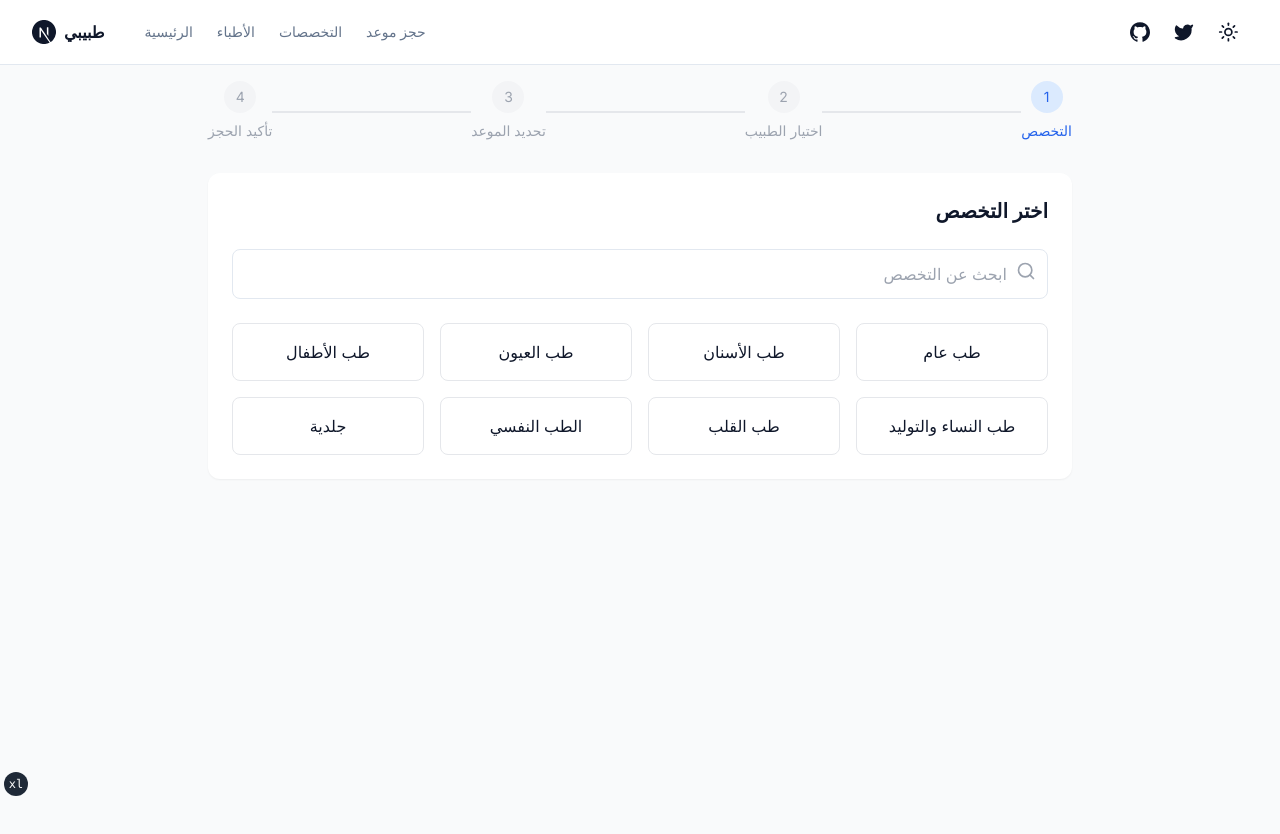
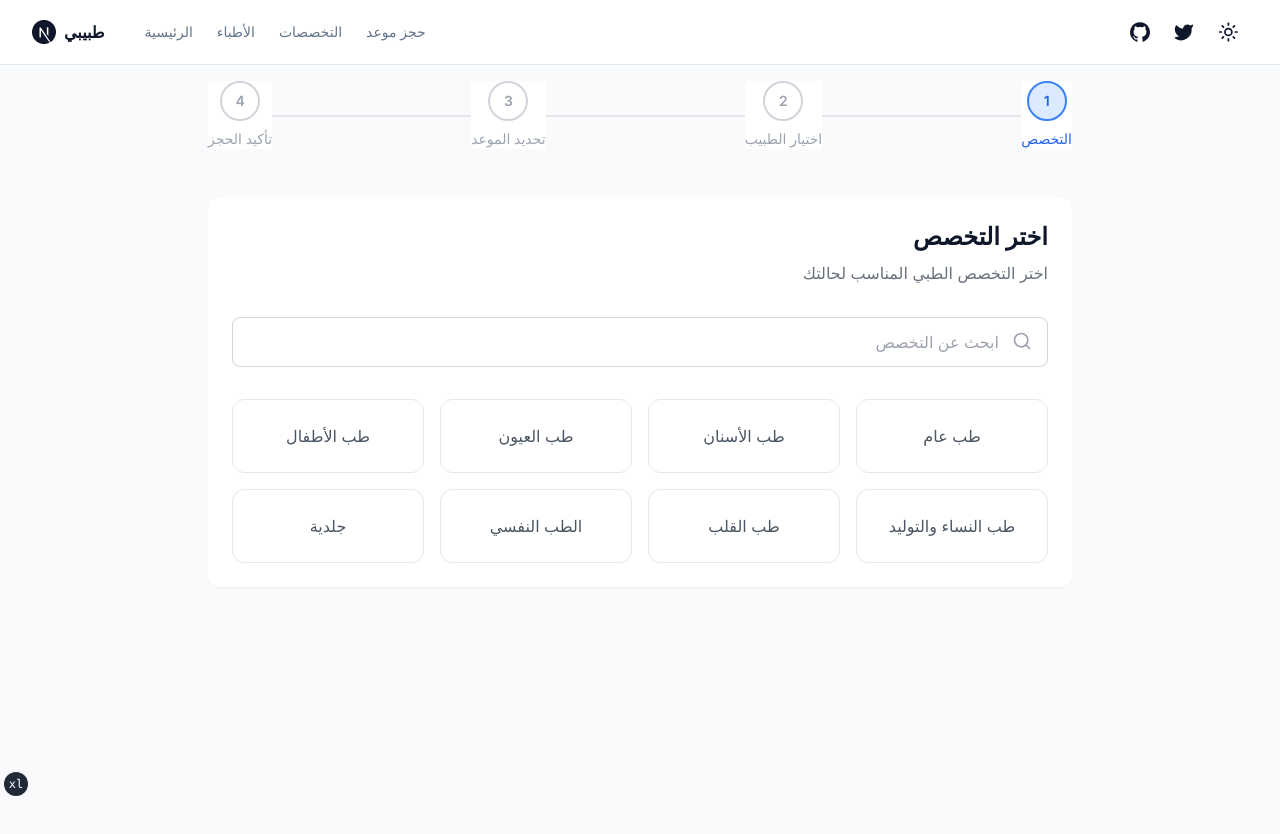
Before and after one commit to teqanyco/next-doctor, a Next.js app: page /appointment in a window 1280 px wide. Shown: the top 834 px of the page. Built offline with nearby package versions, Linux system fonts and the light colour scheme.

Commit message:
add appointment

```diff
--- a/components/AppointmentBooking.tsx
+++ b/components/AppointmentBooking.tsx
@@ -3,7 +3,7 @@
 import { useState } from 'react'
 import {
   Calendar, Clock, User, Search, ChevronRight,
-  ChevronLeft, MapPin, CreditCard, CheckCircle
+  ChevronLeft, MapPin, CreditCard, CheckCircle, Star
 } from "lucide-react"
 
 export default function AppointmentBooking() {
@@ -44,7 +44,8 @@ export default function AppointmentBooking() {
       rating: 4.9,
       location: 'الرياض - العليا',
       price: 200,
-      availability: '15 موعد متاح'
+      availability: '15 موعد متاح',
+      image: '/api/placeholder/100/100'
     },
     {
       id: 2,
@@ -53,14 +54,15 @@ export default function AppointmentBooking() {
       rating: 4.8,
       location: 'الرياض - النخيل',
       price: 180,
-      availability: '8 مواعيد متاحة'
+      availability: '8 مواعيد متاحة',
+      image: '/api/placeholder/100/100'
     }
   ]
 
   const renderStepIndicator = () => (
-    <div className="mb-8">
+    <div className="mb-12">
       <div className="flex items-center justify-between relative">
-        <div className="absolute left-0 right-0 top-1/2 h-0.5 bg-gray-200 -z-1"></div>
+        <div className="absolute left-0 right-0 top-1/2 h-0.5 bg-gray-200"></div>
         {[
           { step: 1, title: 'التخصص' },
           { step: 2, title: 'اختيار الطبيب' },
@@ -69,22 +71,23 @@ export default function AppointmentBooking() {
         ].map(({ step, title }) => (
           <div
             key={step}
-            className={`flex flex-col items-center relative bg-gray-50 z-10
+            className={`flex flex-col items-center relative bg-white z-10
               ${step < currentStep ? 'text-green-600' :
                 step === currentStep ? 'text-blue-600' : 'text-gray-400'}`}
           >
             <div
-              className={`w-8 h-8 rounded-full flex items-center justify-center mb-2
-                ${step < currentStep ? 'bg-green-100' :
-                  step === currentStep ? 'bg-blue-100' : 'bg-gray-100'}`}
+              className={`w-10 h-10 rounded-full flex items-center justify-center mb-2
+                ${step < currentStep ? 'bg-green-100 border-2 border-green-500' :
+                  step === currentStep ? 'bg-blue-100 border-2 border-blue-500' :
+                  'bg-white border-2 border-gray-300'}`}
             >
               {step < currentStep ? (
-                <CheckCircle className="w-5 h-5" />
+                <CheckCircle className="w-6 h-6 text-green-600" />
               ) : (
-                <span className="text-sm">{step}</span>
+                <span className="text-sm font-semibold">{step}</span>
               )}
             </div>
-            <span className="text-sm whitespace-nowrap">{title}</span>
+            <span className="text-sm font-medium whitespace-nowrap">{title}</span>
           </div>
         ))}
       </div>
@@ -92,16 +95,21 @@ export default function AppointmentBooking() {
   )
 
   const renderSpecialtySelection = () => (
-    <div className="space-y-6">
-      <h2 className="text-xl font-semibold mb-4">اختر التخصص</h2>
+    <div className="space-y-8">
+      <div>
+        <h2 className="text-2xl font-semibold mb-2">اختر التخصص</h2>
+        <p className="text-gray-500">اختر التخصص الطبي المناسب لحالتك</p>
+      </div>
+
       <div className="relative">
-        <Search className="absolute right-3 top-3 text-gray-400" size={20} />
+        <Search className="absolute right-4 top-3.5 text-gray-400" size={20} />
         <input
           type="text"
           placeholder="ابحث عن التخصص"
-          className="w-full p-3 pr-10 border rounded-lg"
+          className="w-full p-3 pr-12 border border-gray-300 rounded-lg focus:outline-none focus:border-blue-500 focus:ring-1 focus:ring-blue-500"
         />
       </div>
+
       <div className="grid grid-cols-2 md:grid-cols-4 gap-4">
         {specialties.map((specialty) => (
           <button
@@ -110,8 +118,11 @@ export default function AppointmentBooking() {
               setSelectedSpecialty(specialty)
               setCurrentStep(2)
             }}
-            className={`p-4 rounded-lg border text-center hover:border-blue-500 hover:text-blue-600 transition-colors
-              ${selectedSpecialty === specialty ? 'border-blue-500 text-blue-600' : 'border-gray-200'}`}
+            className={`p-6 rounded-xl text-center transition-all duration-200 hover:shadow-md
+              ${selectedSpecialty === specialty
+                ? 'bg-blue-50 border-2 border-blue-500 text-blue-700'
+                : 'bg-white border border-gray-200 text-gray-600 hover:border-blue-200 hover:bg-blue-50'
+              }`}
           >
             {specialty}
           </button>
@@ -121,8 +132,12 @@ export default function AppointmentBooking() {
   )
 
   const renderDoctorSelection = () => (
-    <div className="space-y-6">
-      <h2 className="text-xl font-semibold mb-4">اختر الطبيب</h2>
+    <div className="space-y-8">
+      <div>
+        <h2 className="text-2xl font-semibold mb-2">اختر الطبيب</h2>
+        <p className="text-gray-500">اختر الطبيب المناسب من القائمة التالية</p>
+      </div>
+
       <div className="space-y-4">
         {doctors.map((doctor) => (
           <div
@@ -131,24 +146,29 @@ export default function AppointmentBooking() {
               setSelectedDoctor(doctor)
               setCurrentStep(3)
             }}
-            className="p-4 border rounded-lg hover:border-blue-500 cursor-pointer transition-colors"
+            className="bg-white rounded-xl border border-gray-200 p-6 hover:border-blue-300 hover:shadow-md transition-all duration-200 cursor-pointer"
           >
             <div className="flex items-start space-x-4 space-x-reverse">
               <img
-                src={`/api/placeholder/80/80`}
+                src={doctor.image}
                 alt={doctor.name}
-                className="w-20 h-20 rounded-lg object-cover"
+                className="w-20 h-20 rounded-lg object-cover border border-gray-100"
               />
               <div className="flex-1">
-                <h3 className="font-semibold text-lg">{doctor.name}</h3>
-                <p className="text-gray-600">{doctor.specialty}</p>
-                <div className="flex items-center text-sm text-gray-500 mt-2">
+                <h3 className="font-semibold text-lg mb-1">{doctor.name}</h3>
+                <p className="text-gray-600 text-sm mb-2">{doctor.specialty}</p>
+                <div className="flex items-center text-sm text-gray-500 mb-2">
                   <MapPin size={16} className="ml-1" />
                   {doctor.location}
                 </div>
-                <div className="flex items-center justify-between mt-3">
-                  <span className="text-green-600">{doctor.availability}</span>
-                  <span className="font-semibold">{doctor.price} دينار</span>
+                <div className="flex items-center">
+                  <div className="flex items-center">
+                    <Star className="w-4 h-4 text-yellow-400 fill-yellow-400" />
+                    <span className="mr-1 text-sm font-medium">{doctor.rating}</span>
+                  </div>
+                  <span className="mx-2 text-gray-300">|</span>
+                  <span className="text-green-600 text-sm">{doctor.availability}</span>
+                  <span className="mr-auto text-lg font-semibold text-blue-600">{doctor.price} دينار</span>
                 </div>
               </div>
             </div>
@@ -159,23 +179,27 @@ export default function AppointmentBooking() {
   )
 
   const renderDateSelection = () => (
-    <div className="space-y-6">
-      <h2 className="text-xl font-semibold mb-4">اختر الموعد</h2>
-      <div className="grid md:grid-cols-2 gap-6">
+    <div className="space-y-8">
+      <div>
+        <h2 className="text-2xl font-semibold mb-2">اختر الموعد</h2>
+        <p className="text-gray-500">حدد التاريخ والوقت المناسب للموعد</p>
+      </div>
+
+      <div className="grid md:grid-cols-2 gap-8">
         <div className="space-y-4">
-          <div className="bg-white p-4 rounded-lg border">
-            <div className="flex justify-between items-center mb-4">
-              <button className="p-1 hover:bg-gray-100 rounded">
-                <ChevronRight size={20} />
+          <div className="bg-white p-6 rounded-xl border border-gray-200">
+            <div className="flex justify-between items-center mb-6">
+              <button className="p-1 hover:bg-gray-100 rounded-lg transition-colors">
+                <ChevronRight size={20} className="text-gray-500" />
               </button>
-              <span className="font-semibold">نوفمبر 2024</span>
-              <button className="p-1 hover:bg-gray-100 rounded">
-                <ChevronLeft size={20} />
+              <span className="font-semibold text-lg">نوفمبر 2024</span>
+              <button className="p-1 hover:bg-gray-100 rounded-lg transition-colors">
+                <ChevronLeft size={20} className="text-gray-500" />
               </button>
             </div>
-            <div className="grid grid-cols-7 gap-2 text-center mb-2">
+            <div className="grid grid-cols-7 gap-2 text-center mb-4">
               {['أحد', 'اثن', 'ثلا', 'أرب', 'خمي', 'جمع', 'سبت'].map((day) => (
-                <div key={day} className="text-gray-500 text-sm">{day}</div>
+                <div key={day} className="text-gray-400 text-sm font-medium">{day}</div>
               ))}
             </div>
             <div className="grid grid-cols-7 gap-2">
@@ -183,8 +207,10 @@ export default function AppointmentBooking() {
                 <button
                   key={day}
                   onClick={() => setSelectedDate(`2024-11-${day}`)}
-                  className={`p-2 rounded-full hover:bg-blue-50 hover:text-blue-600
-                    ${selectedDate === `2024-11-${day}` ? 'bg-blue-500 text-white hover:bg-blue-600 hover:text-white' : ''}`}
+                  className={`p-2 rounded-lg hover:bg-blue-50 hover:text-blue-600 transition-colors
+                    ${selectedDate === `2024-11-${day}`
+                      ? 'bg-blue-500 text-white hover:bg-blue-600 hover:text-white'
+                      : 'text-gray-700'}`}
                 >
                   {day}
                 </button>
@@ -192,15 +218,19 @@ export default function AppointmentBooking() {
             </div>
           </div>
         </div>
+
         <div className="space-y-4">
-          <h3 className="font-semibold">المواعيد المتاحة</h3>
-          <div className="grid grid-cols-3 gap-2">
+          <h3 className="font-semibold text-lg">المواعيد المتاحة</h3>
+          <div className="grid grid-cols-3 gap-3">
             {availableTimes.map((time) => (
               <button
                 key={time}
                 onClick={() => setSelectedTime(time)}
-                className={`p-2 border rounded-lg text-center hover:border-blue-500 hover:text-blue-600 transition-colors
-                  ${selectedTime === time ? 'border-blue-500 text-blue-600' : 'border-gray-200'}`}
+                className={`p-3 rounded-lg text-center transition-colors
+                  ${selectedTime === time
+                    ? 'bg-blue-50 border-2 border-blue-500 text-blue-700'
+                    : 'border border-gray-200 text-gray-600 hover:border-blue-200 hover:bg-blue-50'
+                  }`}
               >
                 {time}
               </button>
@@ -208,47 +238,64 @@ export default function AppointmentBooking() {
           </div>
         </div>
       </div>
+
+      <div className="flex justify-end mt-6">
+        <button
+          onClick={() => selectedDate && selectedTime && setCurrentStep(4)}
+          className="bg-blue-600 text-white px-8 py-3 rounded-lg hover:bg-blue-700 transition-colors
+            disabled:bg-gray-300 disabled:cursor-not-allowed"
+          disabled={!selectedDate || !selectedTime}
+        >
+          التالي
+        </button>
+      </div>
     </div>
   )
 
   const renderConfirmation = () => (
-    <div className="space-y-6">
-      <h2 className="text-xl font-semibold mb-4">تأكيد الحجز</h2>
-      <div className="bg-white p-6 rounded-lg border">
-        <div className="space-y-4">
-          <div className="flex items-center justify-between pb-4 border-b">
+    <div className="space-y-8">
+      <div>
+        <h2 className="text-2xl font-semibold mb-2">تأكيد الحجز</h2>
+        <p className="text-gray-500">راجع تفاصيل الحجز قبل التأكيد</p>
+      </div>
+
+      <div className="bg-white rounded-xl border border-gray-200 overflow-hidden">
+        <div className="p-6 border-b border-gray-100">
+          <div className="flex items-center justify-between">
             <div className="flex items-center space-x-4 space-x-reverse">
               <img
-                src={`/api/placeholder/60/60`}
+                src={selectedDoctor?.image}
                 alt={selectedDoctor?.name}
-                className="w-15 h-15 rounded-lg"
+                className="w-16 h-16 rounded-lg object-cover border border-gray-100"
               />
               <div>
-                <h3 className="font-semibold">{selectedDoctor?.name}</h3>
+                <h3 className="font-semibold text-lg">{selectedDoctor?.name}</h3>
                 <p className="text-gray-600">{selectedDoctor?.specialty}</p>
               </div>
             </div>
             <div className="text-left">
-              <div className="font-semibold">{selectedDoctor?.price} دينار</div>
+              <div className="text-2xl font-bold text-blue-600">{selectedDoctor?.price} دينار</div>
               <div className="text-sm text-gray-500">سعر الكشف</div>
             </div>
           </div>
+        </div>
 
-          <div className="flex items-center space-x-4 space-x-reverse text-gray-600">
-            <Calendar size={20} />
+        <div className="p-6 space-y-4">
+          <div className="flex items-center text-gray-600">
+            <Calendar size={20} className="ml-3" />
             <span>
               {selectedDate} - {selectedTime}
             </span>
           </div>
 
-          <div className="flex items-center space-x-4 space-x-reverse text-gray-600">
-            <MapPin size={20} />
+          <div className="flex items-center text-gray-600">
+            <MapPin size={20} className="ml-3" />
             <span>{selectedDoctor?.location}</span>
           </div>
 
-          <div className="bg-blue-50 p-4 rounded-lg mt-4">
-            <h4 className="font-semibold mb-2">تعليمات هامة</h4>
-            <ul className="text-sm text-gray-600 space-y-1 list-disc mr-5">
+          <div className="bg-blue-50 p-4 rounded-lg mt-6">
+            <h4 className="font-semibold mb-3 text-blue-900">تعليمات هامة</h4>
+            <ul className="text-sm text-blue-800 space-y-2 list-disc mr-5">
               <li>يرجى الوصول قبل الموعد بـ 15 دقيقة</li>
               <li>يرجى إحضار التقارير الطبية السابقة إن وجدت</li>
               <li>يمكنك إلغاء الموعد قبل 24 ساعة من وقت الحجز</li>
@@ -259,12 +306,15 @@ export default function AppointmentBooking() {
 
       <button
         onClick={() => setCurrentStep(5)}
-        className="w-full bg-blue-600 text-white py-3 rounded-lg hover:bg-blue-700 transition-colors"
+        className="w-full bg-blue-600 text-white py-4 rounded-lg hover:bg-blue-700 transition-colors
+          font-semibold text-lg"
       >
         تأكيد وإتمام الحجز
       </button>
     </div>
   )
+
+
 
   const renderSuccess = () => (
     <div className="text-center space-y-4">
--- a/styles/globals.css
+++ b/styles/globals.css
@@ -37,34 +37,34 @@
   }
 
   .dark {
-    --background: 224 71% 4%;
-    --foreground: 213 31% 91%;
+    --background: 0 0% 100%;
+    --foreground: 222.2 47.4% 11.2%;
 
-    --muted: 223 47% 11%;
-    --muted-foreground: 215.4 16.3% 56.9%;
+    --muted: 210 40% 96.1%;
+    --muted-foreground: 215.4 16.3% 46.9%;
 
-    --accent: 216 34% 17%;
-    --accent-foreground: 210 40% 98%;
+    --popover: 0 0% 100%;
+    --popover-foreground: 222.2 47.4% 11.2%;
 
-    --popover: 224 71% 4%;
-    --popover-foreground: 215 20.2% 65.1%;
+    --border: 214.3 31.8% 91.4%;
+    --input: 214.3 31.8% 91.4%;
 
-    --border: 216 34% 17%;
-    --input: 216 34% 17%;
+    --card: 0 0% 100%;
+    --card-foreground: 222.2 47.4% 11.2%;
 
-    --card: 224 71% 4%;
-    --card-foreground: 213 31% 91%;
+    --primary: 222.2 47.4% 11.2%;
+    --primary-foreground: 210 40% 98%;
 
-    --primary: 210 40% 98%;
-    --primary-foreground: 222.2 47.4% 1.2%;
+    --secondary: 210 40% 96.1%;
+    --secondary-foreground: 222.2 47.4% 11.2%;
 
-    --secondary: 222.2 47.4% 11.2%;
-    --secondary-foreground: 210 40% 98%;
+    --accent: 210 40% 96.1%;
+    --accent-foreground: 222.2 47.4% 11.2%;
 
-    --destructive: 0 63% 31%;
+    --destructive: 0 100% 50%;
     --destructive-foreground: 210 40% 98%;
 
-    --ring: 216 34% 17%;
+    --ring: 215 20.2% 65.1%;
 
     --radius: 0.5rem;
   }
```
